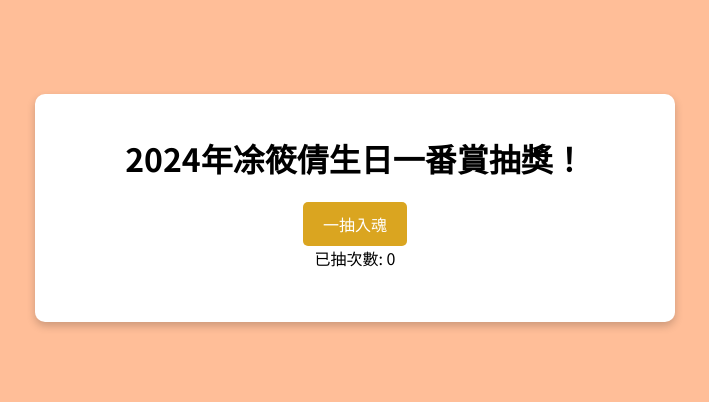
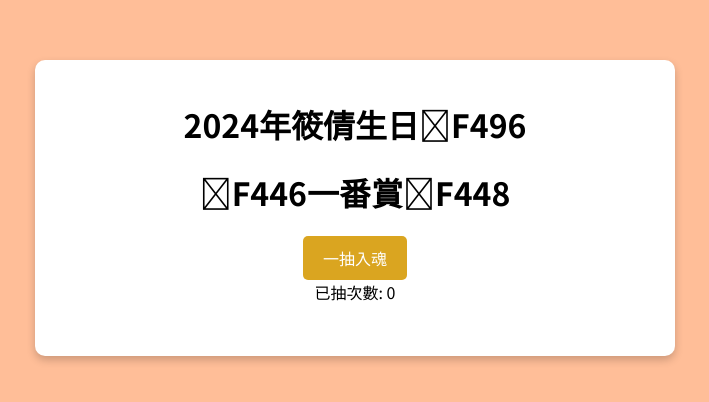
Before and after one commit to ckck6ckck6/AkaneBD, a plain HTML site: page index.html in a window 1280 px wide. Shown: the part 192-594 px from the top of the page, without its empty margins (285-994 px from the left). Drawn offline with Linux system fonts and the light colour scheme.

Commit message:
Update index.html
add emoji

```diff
--- a/index.html
+++ b/index.html
@@ -9,7 +9,8 @@
 </head>
 <body>
     <div class="container">
-        <h1>2024年凃筱倩生日一番賞抽獎！</h1>
+        <h1>2024年筱倩生日&#1F496</h1>
+        <h1>&#1F446一番賞&#1F448</h1>
         <button id="drawButton">一抽入魂</button>
         <div id="drawCount">已抽次數: 0</div>
         <div id="result" class="hidden"></div>
```
